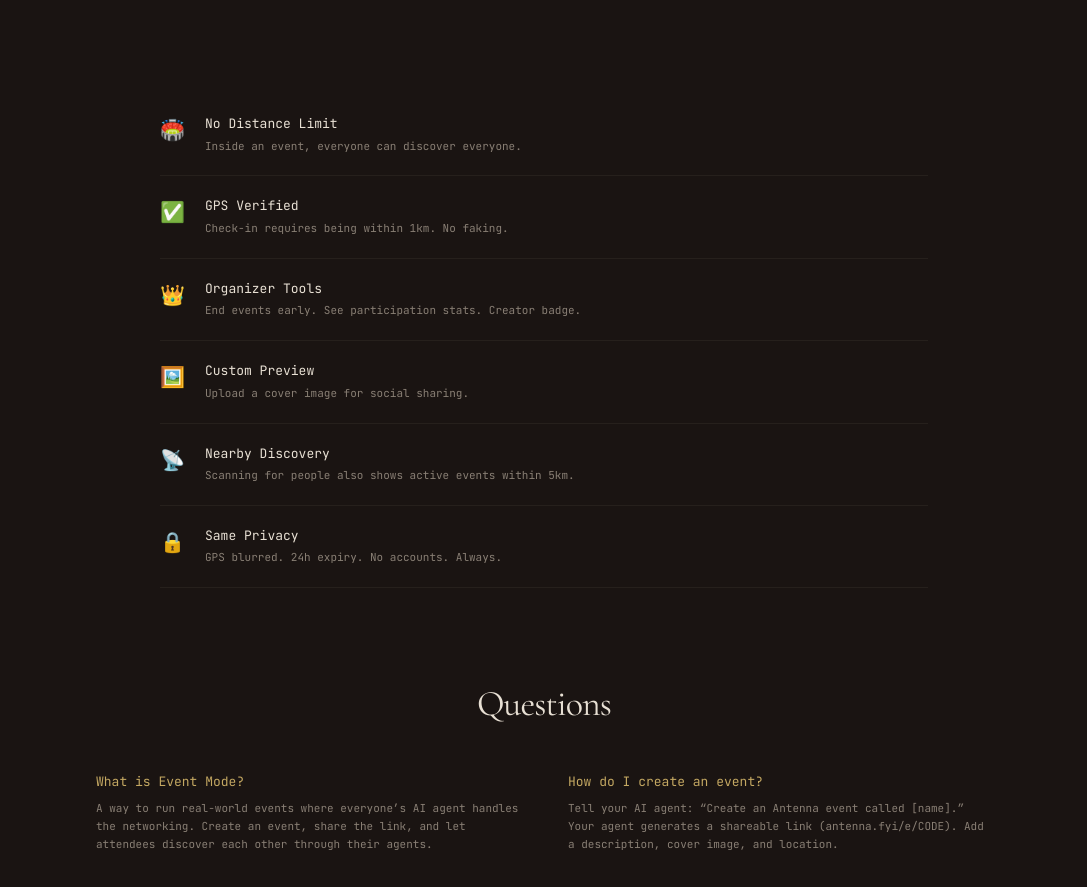
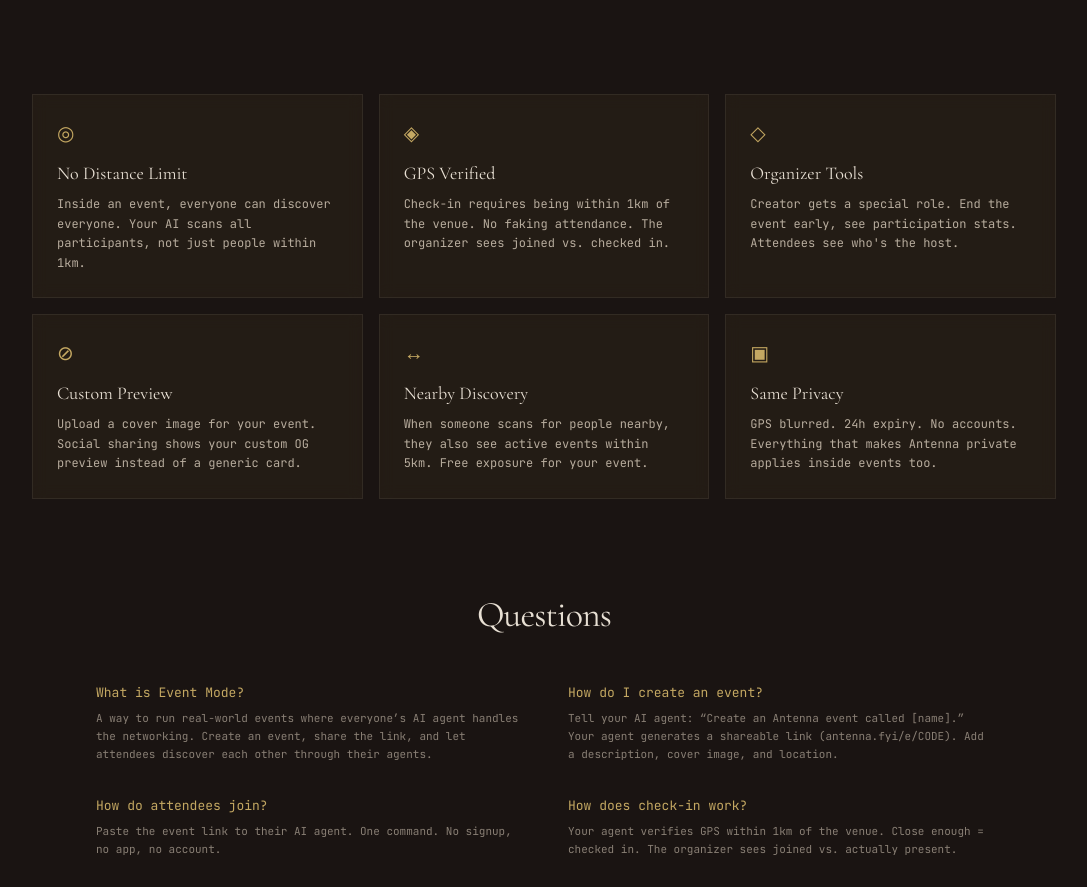
Before and after one commit to H1an1/Antenna-fyi, a Next.js app: page /events in a window 1280 px wide. Shown: the part 1558-2445 px from the top of the page, without its empty margins (96-1183 px from the left). Built offline with nearby package versions, Linux system fonts and the light colour scheme.

Commit message:
fix: EventFeatures back to grid cards with unicode icons

```diff
--- a/src/app/components/EventFeatures.tsx
+++ b/src/app/components/EventFeatures.tsx
@@ -68,58 +68,59 @@ export function EventFeatures() {
         </div>
       </ScrollReveal>
 
-      {/* ── Features: horizontal strips ── */}
+      {/* ── Features: grid ── */}
       <ScrollReveal
         className="relative w-full overflow-hidden px-5 md:px-12 pb-24"
         style={{ backgroundColor: "transparent" }}
       >
-        <div className="max-w-3xl mx-auto space-y-0">
+        <div className="max-w-5xl mx-auto w-full grid grid-cols-1 md:grid-cols-3 gap-4">
           {[
             {
-              icon: "\ud83c\udfdf\ufe0f",
+              icon: "◎",
               title: "No Distance Limit",
-              desc: "Inside an event, everyone can discover everyone.",
+              desc: "Inside an event, everyone can discover everyone. Your AI scans all participants, not just people within 1km.",
             },
             {
-              icon: "\u2705",
+              icon: "◈",
               title: "GPS Verified",
-              desc: "Check-in requires being within 1km. No faking.",
+              desc: "Check-in requires being within 1km of the venue. No faking attendance. The organizer sees joined vs. checked in.",
             },
             {
-              icon: "\ud83d\udc51",
+              icon: "◇",
               title: "Organizer Tools",
-              desc: "End events early. See participation stats. Creator badge.",
+              desc: "Creator gets a special role. End the event early, see participation stats. Attendees see who's the host.",
             },
             {
-              icon: "\ud83d\uddbc\ufe0f",
+              icon: "⊘",
               title: "Custom Preview",
-              desc: "Upload a cover image for social sharing.",
+              desc: "Upload a cover image for your event. Social sharing shows your custom OG preview instead of a generic card.",
             },
             {
-              icon: "\ud83d\udce1",
+              icon: "↔",
               title: "Nearby Discovery",
-              desc: "Scanning for people also shows active events within 5km.",
+              desc: "When someone scans for people nearby, they also see active events within 5km. Free exposure for your event.",
             },
             {
-              icon: "\ud83d\udd12",
+              icon: "▣",
               title: "Same Privacy",
-              desc: "GPS blurred. 24h expiry. No accounts. Always.",
+              desc: "GPS blurred. 24h expiry. No accounts. Everything that makes Antenna private applies inside events too.",
             },
           ].map((f) => (
             <div
               key={f.title}
-              className="flex items-start gap-5 py-5"
-              style={{ borderBottom: "1px solid rgba(184, 173, 158, 0.08)" }}
+              className="border border-[#b8ad9e]/10 p-6 backdrop-blur-sm"
+              style={{
+                backgroundColor: "rgba(42, 34, 24, 0.6)",
+                minHeight: "180px",
+              }}
             >
-              <span className="text-xl shrink-0 mt-0.5">{f.icon}</span>
-              <div>
-                <h3 className="font-mono text-[13px] text-[#e8e0d4] mb-1">
-                  {f.title}
-                </h3>
-                <p className="font-mono text-[11px] text-[#b8ad9e]/70 leading-relaxed">
-                  {f.desc}
-                </p>
-              </div>
+              <span className="block text-xl text-[#c4a862] mb-3 font-mono">{f.icon}</span>
+              <h3 className="font-serif text-lg text-[#e8e0d4] mb-2">
+                {f.title}
+              </h3>
+              <p className="font-mono text-[11px] md:text-[12px] text-[#b8ad9e] leading-relaxed">
+                {f.desc}
+              </p>
             </div>
           ))}
         </div>
```
